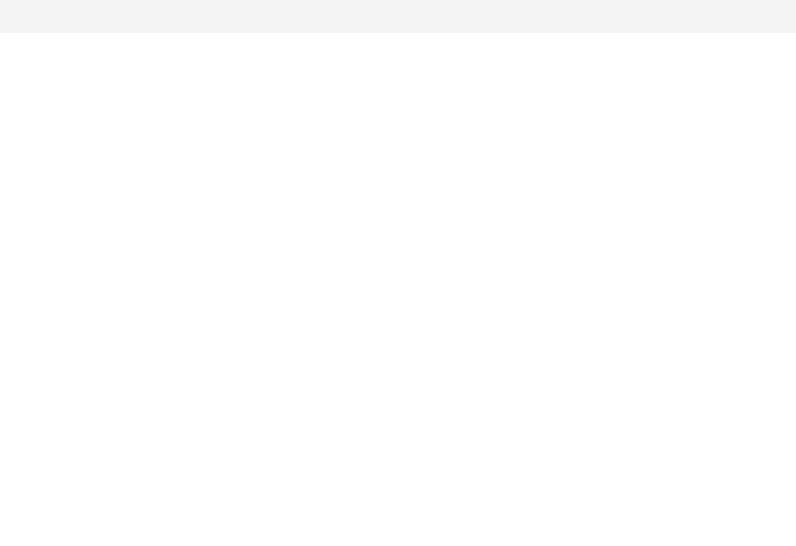
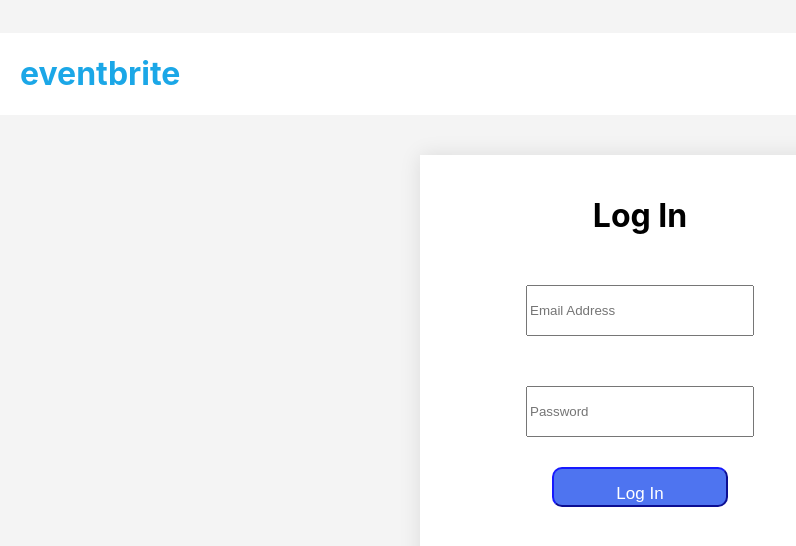
Before and after one commit to sharwari09/sp19-281-mavericks, a React (Create React App) app in the folder frontend/: page /book in a window 1280 px wide. Shown: the part 1109-1655 px from the top of the page, without its empty margins (0-796 px from the left). Before the commit the page ends 1142 px from the top, so only its background shows below. Built offline with nearby package versions, Linux system fonts and the light colour scheme.

Commit message:
added frontend code(reactjs) for listing events

```diff
--- a/frontend/package.json
+++ b/frontend/package.json
@@ -7,7 +7,8 @@
     "react-dom": "^16.8.6",
     "react-router": "^5.0.0",
     "react-router-dom": "^5.0.0",
-    "react-scripts": "2.1.8"
+    "react-scripts": "2.1.8",
+    "sweetalert": "^2.1.2"
   },
   "scripts": {
     "start": "PORT=3001 react-scripts start",
--- a/frontend/src/App.css
+++ b/frontend/src/App.css
@@ -42,6 +42,36 @@
   background-color: white;
   height: 700px;
   margin-top : 5px;
+}
+.login-form {
+  text-align : center;
+  background-color: white;
+  height: 500px;
+  margin-top : 5px;
+}
+.login-form .form-control1 {
+  height: 45px;
+  width : 50%;
+
+}
+.login-form .form-group {
+  margin-bottom:10px;
+  margin-top : 50px;
+}
+
+
+.login-form .btn.btn-primary1 {
+  background: #4e74f0 none repeat scroll 0 0;
+  border-color: #1417e6;
+  color: #ffffff;
+  font-size: 17px;
+  width: 40%;
+  height: 40px;
+  line-height: 50px;
+  padding: 0;
+  border-radius: 10px;
+  margin-top : 20px;
+
 }
 .login-form1 .form-group1 {
   margin-bottom:10px;
@@ -103,7 +133,13 @@
     word-break: break-word;
     font-style: italic;
 }
+.form-control9 {
+  height: 50px;
+  width : 50%;
+  padding : 0px;
+  margin-left : 140px;
 
+}
 .title {
   text-align: left;
   margin-left: 50px;
@@ -112,9 +148,25 @@
   font-weight: 600;
   font-style: italic;
 }
+.title1 {
+  text-align: left;
+  margin-left: 50px;
+  margin-top : 10px;
+  margin-right : 180px;
+  font-weight: 600;
+  font-style: italic;
 
+}
 .content {
   margin-right : -20px;
   margin-top : -37px;
 
 }
+.events{
+margin-top: 40px;
+font-size:16px;
+margin-left : 90px;
+margin-right : 90px;
+box-shadow: 0 0 20px 0 rgba(0,0,0,.1);
+height: 180px;
+}
--- a/frontend/src/components/Booking.js
+++ b/frontend/src/components/Booking.js
@@ -2,7 +2,7 @@
 import React, { Component } from 'react';
 import axios from 'axios';
 import { goURL } from '../config/environment';
-
+var swal = require('sweetalert')
 class Booking extends Component {
     constructor(props){
 
@@ -41,7 +41,9 @@ ticketChangeHandler = (e) => {
         axios.defaults.withCredentials = true;
         axios.post(goURL + 'book', data, { headers: { 'Content-Type': 'application/json'}})
             .then(response => {
-            console.log("response :", response)
+            console.log("response :", response.status)
+            if(response.status == 200)
+                swal("Event booked Successfully!", "", "success");
         })
         .catch(error => {
             console.log(error)
--- /dev/null
+++ b/frontend/src/components/Listevents.js
@@ -0,0 +1,71 @@
+import React, { Component } from 'react';
+import axios from 'axios';
+import { goURL } from '../config/environment';
+
+class Listevents extends Component {
+
+    constructor(props){
+        super(props);
+
+        this.state = {
+            results:[]
+        }
+    }
+    componentDidMount(){
+
+        console.log("inside componentdidmount")
+        // let ID = this.props.user._id;
+        //axios.defaults.withCredentials = true;
+         axios.get(goURL + 'events')
+             .then((response) => {
+                console.log("response", response)
+                if(response.status == 200)
+                {
+                    console.log("events count ", response.data.count)
+                    console.log("event 1 ", response.data.events[0])
+                    this.setState({
+                        results : this.state.results.concat(response.data.events)
+                    });
+                }
+
+        });
+    }
+    render() {
+
+        let event = this.state.results.map(item =>{
+            return(
+                <div className="row events">
+                    <div className="col-md-1">
+                    {/* <img className="clogo" src={item.CompanyLogo}/>&nbsp; */}
+                     </div>
+                     <div className="col-md-11" >
+                     <h3 className="title1">{item.eventName}</h3>
+                    <h4 className="title1">Organizer:{item.organizer}</h4>
+                    <h4 className="title1">Location:{item.location}</h4>
+                    <h4 className="title1">Date: {new Date(item.date).toDateString()}</h4>
+
+                    </div>
+
+                </div>
+            )
+        })
+        return (
+            <div>
+                <div className="nav-height">
+                {/* <div class="container-fluid"> */}
+                    <div class="navbar-header">
+                    <h1 style={{'margin-left':'20px', color:'rgb(27, 167, 231)'}}>eventbrite</h1>
+                    </div>
+                    <nav class="navbar nav"> </nav>
+                </div>
+
+                <div className="back">
+                <br/>
+                    {event}
+                </div>
+            </div>
+         );
+    }
+}
+
+export default Listevents;
--- a/frontend/src/components/Main.js
+++ b/frontend/src/components/Main.js
@@ -1,6 +1,8 @@
 import React, {Component} from 'react';
 import {Route} from 'react-router-dom';
 import Booking from "./Booking";
+import User from "./User";
+import Listevents from './Listevents';
 
 class Main extends Component {
     state = {  }
@@ -11,6 +13,8 @@ class Main extends Component {
 
                 {/* <Route path="/home" component={Home}/> */}
                 <Route path="/book" component={Booking}/>
+                <Route path="/list" component={Listevents}/>
+                <Route path="/" component={User}/>
 
             </div>
         )
--- /dev/null
+++ b/frontend/src/components/User.js
@@ -0,0 +1,82 @@
+import React, { Component } from 'react';
+import axios from 'axios';
+import { userURL } from '../config/environment';
+var swal = require('sweetalert')
+class User extends Component {
+    constructor(props){
+
+        super(props);
+
+        this.state = {
+            email : "",
+            password : ""
+        }
+
+    this.submitLogin = this.submitLogin.bind(this);
+    this.emailChangeHandler = this.emailChangeHandler.bind(this);
+    this.passwordChangeHandler = this.passwordChangeHandler.bind(this);
+    }
+    emailChangeHandler = (e) => {
+        this.setState({
+            email : e.target.value
+        })
+    }
+    passwordChangeHandler = (e) => {
+        this.setState({
+            password : e.target.value
+        })
+    }
+    submitLogin = (e) => {
+        var headers = new Headers();
+        e.preventDefault();
+        var data = {
+            Email : this.state.email,
+            Password : this.state.password
+        }
+        console.log("data : ",  data);
+        // axios.defaults.withCredentials = true;
+        axios.post(userURL + 'users/signin', data, { headers: { 'Content-Type': 'application/json'}})
+            .then(response => {
+            console.log("response :", response)
+            if(response.status == 200)
+                swal("User logged in Successfully!", "", "success");
+        })
+        .catch(error => {
+            console.log(error)
+        });
+    }
+    render() {
+        return (
+            <div>
+            <div className="nav-height">
+                {/* <div class="container-fluid"> */}
+                    <div class="navbar-header">
+                    <h1 style={{'margin-left':'20px', color:'rgb(27, 167, 231)'}}>eventbrite</h1>
+                    </div>
+                    <nav class="navbar nav"> </nav>
+            </div>
+            <div className="back">
+            <div className="main_cont">
+            <div className="main-div3">
+            <div class="login-form signupform"><br/>
+            <h1 className="hidden-xs">Log In</h1>
+            <form onSubmit={this.submitLogin.bind(this)}>
+                <div class="form-group">
+                    <input onChange = {this.emailChangeHandler} type="email" name="email" class="form-control1" placeholder="Email Address" required/>
+                </div>
+                <div class="form-group">
+                    <input onChange = {this.passwordChangeHandler} type="password" name="password" class="form-control1"  placeholder="Password" required/>
+                </div>
+                <button onClick = {this.submitLogin} type="submit" className="btn btn-primary1">Log In</button>
+            </form>
+            </div>
+            </div>
+            </div>
+            </div>
+
+            </div>
+         );
+    }
+}
+
+export default User;
--- a/frontend/src/config/environment.js
+++ b/frontend/src/config/environment.js
@@ -1,5 +1,7 @@
 var goURL= 'http://localhost:3000/'
+var userURL= 'http://52.10.182.37:3000/'
 
 export{
-    goURL
+    goURL,
+    userURL
 }
```
Also changed, not shown: 1 other file (tests, documents, lock files or other folders).
